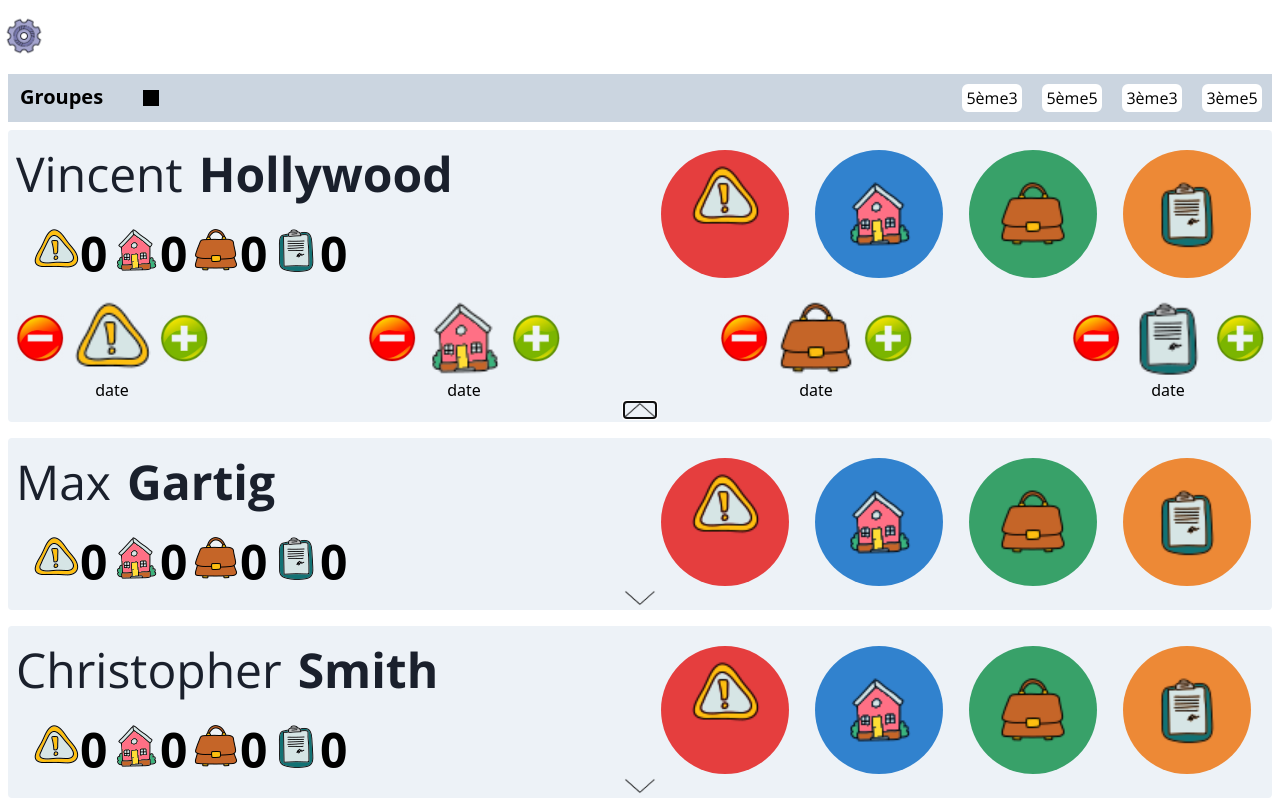
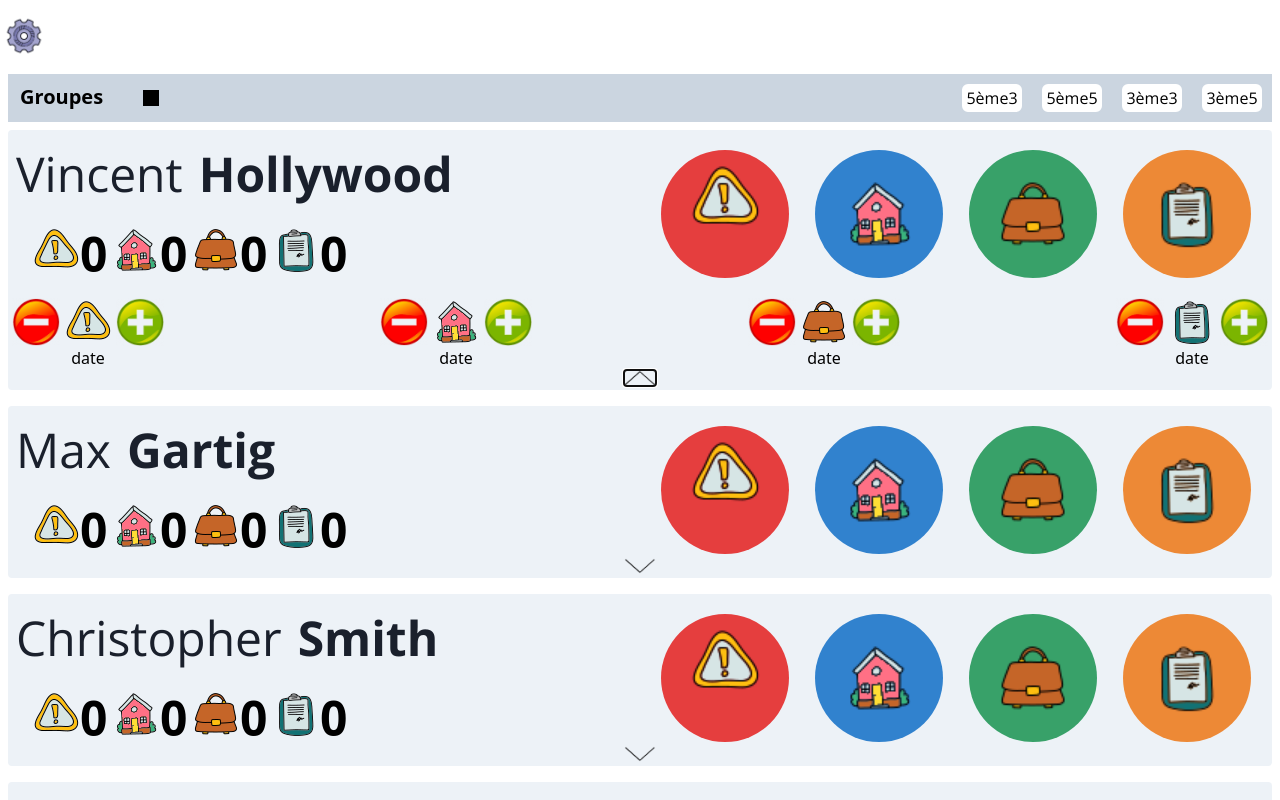
Before and after one commit to LeGlutux/Classroom, a React (Create React App) app: page / in a window 1280 px wide. Both pictures are taken after a click on the button 640 px from the left and 290 px from the top of the page. Shown: the top 800 px of the page. Built offline with nearby package versions, Linux system fonts and the light colour scheme.

Commit message:
Visual improvement

```diff
--- a/src/components/ClassListFilter.tsx
+++ b/src/components/ClassListFilter.tsx
@@ -6,6 +6,14 @@ interface ClassListFilterProps {
 }
 
 export default ({ groups, onFilter }: ClassListFilterProps) => {
+    const click = (
+        group: string,
+        setVisible: React.Dispatch<React.SetStateAction<boolean>>
+    ) => {
+        onFilter(group)
+        setVisible(false)
+    }
+
     return (
         <div className="flex overflow-auto ml-2">
             {groups.map((group, index) => {
--- a/src/components/SettingsPage.tsx
+++ b/src/components/SettingsPage.tsx
@@ -3,23 +3,28 @@ import add from '../images/add.png'
 import group from '../images/group.png'
 import solo from '../images/solo.png'
 import NewStudentGroups from './NewStudentGroups'
+import data from '../data'
 
 export default () => {
     const [groups, setGroups] = useState([{ name: 'Tous' }])
     const [inputValue, setInputValue] = useState('')
+    const [nameInputValue, setNameInputValue] = useState('')
+    const [surnameInputValue, setSurnameInputValue] = useState('')
+    const [studentGroups, setStudentGroups] = useState([])
 
     return (
         <div className="w-full h-screen flex flex-col flex items-center bg-gray-400">
             <div className="w-8/12 bg-purple-800 h-8 rounded-t-full mt-6 font-studentName text-white text-center pt-1">
                 GROUPES
             </div>
-            <div className="w-11/12 flex flex-row align-middle justify-around content-center border-gray-800 rounded-lg h-32 bg-white">
+            <div className="w-11/12 flex flex-row align-middle justify-between content-center border-gray-800 rounded-lg h-32 bg-white">
                 <img
                     className="h-20 w-20 flex self-center ml-2"
                     src={group}
                     alt=""
                 />
                 <form
+                    className="flex flex-row w-3/4"
                     action=""
                     onSubmit={(e) => {
                         if (inputValue !== '') {
@@ -33,40 +38,66 @@ export default () => {
                     <input
                         value={inputValue}
                         onChange={(e) => setInputValue(e.target.value)}
-                        className="w-1/2 h-10 my-10 rounded bg-gray-100 py-2 px-3 text-gray-900 border-gray-600 border-2 rounded-full"
+                        className="w-3/4 h-10 my-2 rounded bg-gray-100 py-2 px-3 text-gray-900 border-gray-600 border-2 rounded-full self-center"
                         type="text"
                         placeholder="Nom du groupe"
                     />
-                    <input type="image" className="mx-2 h-12 w-12" src={add} />
+                    <input
+                        type="image"
+                        className="flex h-16 w-16 self-center"
+                        src={add}
+                    />
                 </form>
             </div>
 
             <div className="w-8/12 bg-purple-800 h-8 rounded-t-full mt-6 font-studentName text-white text-center pt-1">
                 ÉLÈVES
             </div>
-            <div className="w-11/12 flex flex-row align-middle justify-around content-center rounded-t-lg h-32 bg-white">
+            <div className="w-11/12 flex flex-row align-middle justify-between content-center rounded-t-lg h-32 bg-white">
                 <img
-                    className="w-16 h-16 flex self-center ml-2"
+                    className="w-16 h-16 flex justify-start self-center ml-2"
                     src={solo}
                     alt=""
                 />
-
-                <div className="flex flex-col h-full justify-center">
+                <form
+                    className="flex flex-row w-3/4"
+                    onSubmit={(e) => {
+                        if (
+                            nameInputValue !== '' &&
+                            surnameInputValue !== '' &&
+                            studentGroups !== []
+                        ) {
+                            setInputValue('')
+                        }
+                        e.preventDefault()
+                        e.stopPropagation()
+                    }}
+                    action=""
+                >
+                    <div className="flex flex-col h-full justify-center w-3/4">
                         <input
+                            value={nameInputValue}
+                            onChange={(e) => setNameInputValue(e.target.value)}
                             className="h-10 my-2 w-full  rounded bg-gray-100 px-3 text-gray-900 border-gray-600 border-2 rounded-full"
                             type="text"
                             placeholder="Nom de l'élève"
                         />
                         <input
+                            value={surnameInputValue}
+                            onChange={(e) =>
+                                setSurnameInputValue(e.target.value)
+                            }
                             className="h-10 my-2 w-full  rounded bg-gray-100 px-3 text-gray-900 border-gray-600 border-2 rounded-full"
                             type="text"
                             placeholder="Prénom de l'élève"
                         />
                     </div>
-                <button className="mx-2">
-                    {' '}
-                    <img className="h-12 w-12" src={add} alt="" />
-                </button>
+                    <input
+                        type="image"
+                        className="flex h-16 w-16 self-center"
+                        src={add}
+                    />
+                </form>
             </div>
             <div className="w-11/12 flex flex-row align-middle justify-around content-center border-gray-800 rounded-b-lg pb-2 bg-white">
                 <div className="w-full flex flex-wrap flex-row justify-center mr-2">
--- a/src/components/Student.tsx
+++ b/src/components/Student.tsx
@@ -137,22 +137,21 @@ export default (props: StudentProps) => {
             </div>
             {/* Dépliage de carte */}
             <div
-                onMouseOut={() => setVisible(false)}
-                className={`flex flex-row justify-between w-full ${
+                className={`flex flex-row justify-between w-full flex-wrap ${
                     visible ? 'mt-4' : 'invisible h-0'
                 } `}
             >
                 <div className="flex flex-col">
                     <div className="flex flex-row">
                         <button
-                            className="mx-2 w-12 h-12 flex self-center"
+                            className="mx-1 w-12 h-12 flex self-center"
                             onClick={() => setBehaviour(behaviour - 1)}
                         >
                             <img src={moins} alt="" />
                         </button>
-                        <img className="w-20 h-20" src={alarm} alt="" />
+                        <img className="w-12 h-12" src={alarm} alt="" />
                         <button
-                            className="mx-2 w-12 h-12 flex self-center"
+                            className="mx-1 w-12 h-12 flex self-center"
                             onClick={() => setBehaviour(behaviour + 1)}
                         >
                             <img src={plus} alt="" />
@@ -163,14 +162,14 @@ export default (props: StudentProps) => {
                 <div className="flex flex-col">
                     <div className="flex flex-row">
                         <button
-                            className="mx-2 w-12 h-12 flex self-center"
+                            className="mx-1 w-12 h-12 flex self-center"
                             onClick={() => setHomework(homework - 1)}
                         >
                             <img src={moins} alt="" />
                         </button>
-                        <img className="w-20 h-20" src={bookPile} alt="" />
+                        <img className="w-12 h-12" src={bookPile} alt="" />
                         <button
-                            className="mx-2 w-12 h-12 flex self-center"
+                            className="mx-1 w-12 h-12 flex self-center"
                             onClick={() => setHomework(homework + 1)}
                         >
                             <img src={plus} alt="" />
@@ -181,14 +180,14 @@ export default (props: StudentProps) => {
                 <div className="flex flex-col">
                     <div className="flex flex-row">
                         <button
-                            className="mx-2 w-12 h-12 flex self-center"
+                            className="mx-1 w-12 h-12 flex self-center"
                             onClick={() => setSupply(supply - 1)}
                         >
                             <img src={moins} alt="" />{' '}
                         </button>
-                        <img className="w-20 h-20" src={schoolBag} alt="" />
+                        <img className="w-12 h-12" src={schoolBag} alt="" />
                         <button
-                            className="mx-2 w-12 h-12 flex self-center"
+                            className="mx-1 w-12 h-12 flex self-center"
                             onClick={() => setSupply(supply + 1)}
                         >
                             <img src={plus} alt="" />
@@ -199,14 +198,14 @@ export default (props: StudentProps) => {
                 <div className="flex flex-col">
                     <div className="flex flex-row">
                         <button
-                            className="mx-2 w-12 h-12 flex self-center"
+                            className="mx-1 w-12 h-12 flex self-center"
                             onClick={() => setObservation(observation - 1)}
                         >
                             <img src={moins} alt="" />
                         </button>
-                        <img className="w-20 h-20" src={pen} alt="" />
+                        <img className="w-12 h-12" src={pen} alt="" />
                         <button
-                            className="mx-2 w-12 h-12 flex self-center"
+                            className="mx-1 w-12 h-12 flex self-center"
                             onClick={() => setObservation(observation + 1)}
                         >
                             <img src={plus} alt="" />
```
Lines whose indentation alone changed are shown as unchanged.
